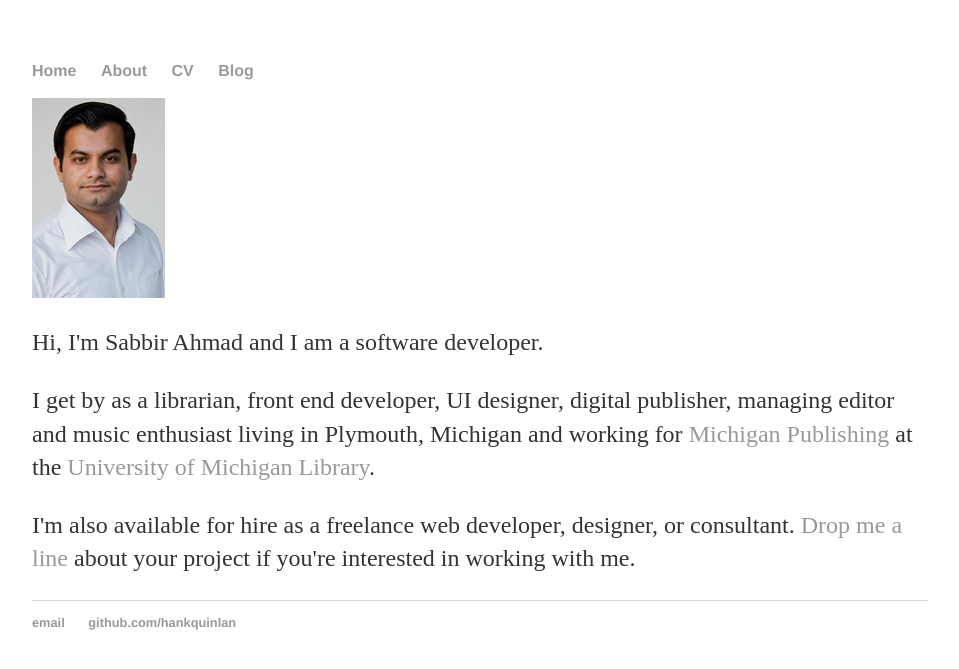
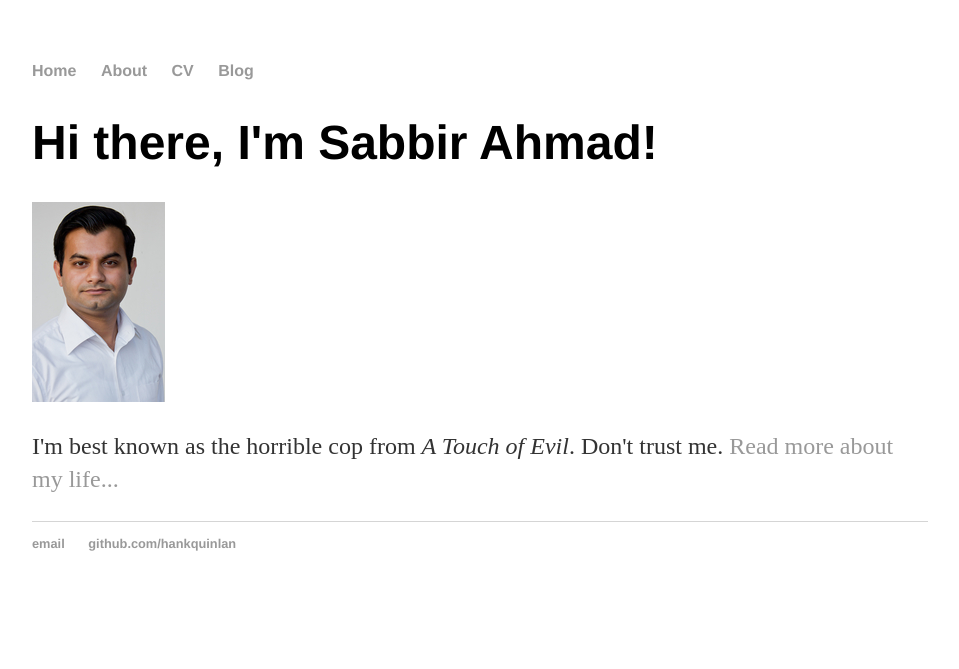
Before and after one commit to muktoshuvro/muktoshuvro.github.io, a Jekyll site: the page built from index.html, in a window 1280 px wide. Shown: the top 669 px of the page, without its empty margins (160-1119 px from the left). Built offline with Jekyll 4.4.1, drawn with Linux system fonts in a browser that asks for light colours; nearby versions of some CDN libraries; library files that are not in the unit come from our copies.

Commit message:
update image

```diff
--- a/index.html
+++ b/index.html
@@ -4,18 +4,9 @@
 ---
 
 <div class="blurb">
-
-	<div class="col-sm-4">
-		<img  class="img-circle avatar" alt="Sabbir Ahmad" src="img/sabbir.resized.jpg">
-	</div>
-
-
-	<div itemscope itemtype="http://data-vocabulary.org/Person" class="col-sm-8">
-		<p class="lead">Hi, I'm <span itemprop="name">Sabbir Ahmad</span> and I am a software developer.</p>
-		<p>I get by as a <span itemprop="title">librarian</span>, <span itemprop="title">front end developer</span>, <span itemprop="title">UI designer</span>, <span itemprop="title">digital publisher</span>, <span itemprop="title">managing editor</span> and music enthusiast living in <span itemprop="address" itemscope
-																																																																									itemtype="http://data-vocabulary.org/Address"> <span itemprop="locality">Plymouth</span>, <span itemprop="region">Michigan</span></span> and working for <a href="http://www.publishing.umich.edu">Michigan Publishing</a> at <span itemprop="affiliation">the <a href="http://www.lib.umich.edu">University of Michigan Library</a></span>.</p>
-
-		<p>I'm also available for hire as a <span itemprop="title">freelance web developer, designer, or consultant</span>. <a href="contact">Drop me a line</a> about your project if you're interested in working with me.</p>
-	</div>
-
+	<h1>Hi there, I'm Sabbir Ahmad!</h1>
+    <div class="col-sm-4">
+        <img  class="img-circle avatar" alt="Sabbir Ahmad" src="img/sabbir.resized.jpg">
+    </div>
+	<p>I'm best known as the horrible cop from <em>A Touch of Evil</em>. Don't trust me. <a href="/about">Read more about my life...</a></p>
 </div>
```
